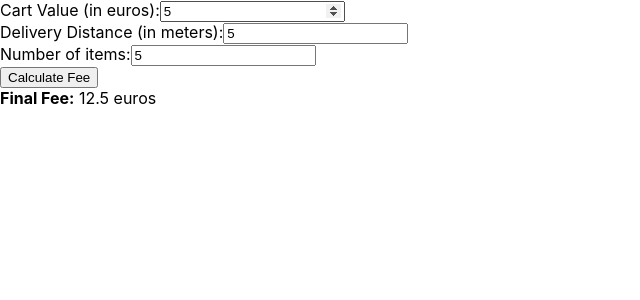
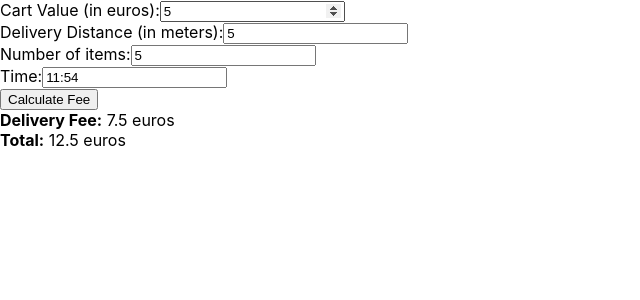
Before and after one commit to nine-chairs/testaufgabe, a React (Create React App) app: page / in a window 1280 px wide. Both pictures are taken after typing "5", "5", "5" into the empty fields and a click on the button "Calculate Fee". Shown: the top 300 px of the page, without its empty margins (0-640 px from the left). Built offline with nearby package versions, Linux system fonts and the light colour scheme.

Commit message:
updated the calculator logic

```diff
--- a/src/components/Calculator.tsx
+++ b/src/components/Calculator.tsx
@@ -1,63 +1,93 @@
-import React, { useState } from 'react'
+import React, { useState, useEffect } from 'react';
 
 const Calculator: React.FC = () => {
-  const [cartValueInput, setCartValueInput] = useState<string>('')
-  const [deliveryDistanceInput, setDeliveryDistanceInput] = useState<string>('')
-  const [numberOfItemsInput, setNumberOfItemsInput] = useState<string>('')
-  const [finalFee, setFinalFee] = useState<number | null>(null)
+  const getCurrentTime = (): string => {
+    const now = new Date();
+    const hours = now.getHours();
+    const minutes = now.getMinutes();
+    return `${hours}:${minutes}`;
+  };
+
+  const [cartValueInput, setCartValueInput] = useState<string>('');
+  const [deliveryDistanceInput, setDeliveryDistanceInput] = useState<string>('');
+  const [numberOfItemsInput, setNumberOfItemsInput] = useState<string>('');
+  const [finalDeliveryFee, setFinalDeliveryFee] = useState<number | null>(null);
+  const [totalPrice, setTotalPrice] = useState<number | null>(null);
+  const [time, setTimeInput] = useState<string>(getCurrentTime());
+
+  useEffect(() => {
+    // Update time every second
+    const intervalId = setInterval(() => {
+      setTimeInput(getCurrentTime());
+    }, 1000);
+
+    // Cleanup the interval on component unmount
+    return () => clearInterval(intervalId);
+  }, []);
 
   const parseInputValue = (value: string): number => {
     // Replace commas with dots and then parse the value
-    const normalizedValue = value.replace(',', '.')
-    return parseFloat(normalizedValue)
-  }
+    const normalizedValue = value.replace(',', '.');
+    return parseFloat(normalizedValue);
+  };
 
-  const calculateFee = () => {
-    const parsedCartValue = parseInputValue(cartValueInput)
-    const parsedDeliveryDistance = parseInputValue(deliveryDistanceInput)
-    const parsedNumberOfItems = parseInputValue(numberOfItemsInput)
+  const calculateDeliveryFee = () => {
+    const parsedCartValue = parseInputValue(cartValueInput);
+    const parsedDeliveryDistance = parseInputValue(deliveryDistanceInput);
+    const parsedNumberOfItems = parseInputValue(numberOfItemsInput);
 
     // Check if cart value is equal to or more than 200€
     if (parsedCartValue >= 200) {
-      setFinalFee(0) // Delivery is free
-      return
+      setFinalDeliveryFee(0); // Delivery is free
+      setTotalPrice(parsedCartValue);
+      return;
     }
 
-    // Calculate the distance fee
-    let distanceFee: number
-    if (parsedDeliveryDistance <= 1000) {
-      distanceFee = 2
-    } else {
-      // Calculate additional fee for every 500 meters beyond the first kilometer
-      distanceFee = 2 + Math.ceil((parsedDeliveryDistance - 1000) / 500)
-      // Ensure the minimum fee is 1€
-      distanceFee = Math.max(distanceFee, 1)
+    let totalFee = 0;
+
+    // 1. Add surcharge if cart value is less than 10
+    if (parsedCartValue < 10) {
+      const surcharge = 10 - parsedCartValue;
+      totalFee += surcharge;
     }
 
-    // Calculate the total fee including cart value, distance fee, and surcharges
-    let totalFee = parsedCartValue + distanceFee
+    // 2. Calculate the distance fee
+    let distanceFee = parsedDeliveryDistance <= 1000 ? 2 : 2 + Math.ceil((parsedDeliveryDistance - 1000) / 500);
+    distanceFee = Math.max(distanceFee, 1); // Ensure the minimum fee is 1€
+    totalFee += distanceFee;
 
-    // Add surcharge if cart value is less than 10
-    if (parsedCartValue < 10) {
-      const surcharge = 10 - parsedCartValue
-      totalFee += surcharge
+    // 3. Add surcharge based on the number of items
+    const numberOfItemsSurcharge = Math.max(parsedNumberOfItems - 4, 0) * 0.5;
+    totalFee += numberOfItemsSurcharge;
+
+    // 4. Add bulk fee for more than 12 items
+    if (parsedNumberOfItems > 12) {
+      totalFee += 1.2;
     }
 
-    // Add surcharge based on the number of items
-    const numberOfItemsSurcharge = Math.max(parsedNumberOfItems - 4, 0) * 0.5
-    totalFee += numberOfItemsSurcharge
+    // 5. Ensure the total fee does not exceed 15€
+    totalFee = Math.min(totalFee, 15);
 
-    // Add bulk fee for more than 12 items
-    if (parsedNumberOfItems > 12) {
-      totalFee += 1.2
+    // 6. Apply time-based surcharge if day is Friday and time is from 3 to 7
+    const now = new Date();
+    const dayOfWeek = now.getDay(); // Sunday is 0, Monday is 1, ..., Saturday is 6
+    const hours = now.getHours();
+
+    if (dayOfWeek === 5 && hours >= 15 && hours <= 19) {
+      totalFee *= 1.2; // Multiply the total fee by 1.2x
     }
 
-    // Ensure the total fee does not exceed 15€
-    totalFee = Math.min(totalFee, 15)
+    // 7. Ensure the total fee does not exceed 15€
+    totalFee = Math.min(totalFee, 15);
 
     // Update the state with the calculated fee
-    setFinalFee(totalFee)
-  }
+    totalFee = parseFloat(totalFee.toFixed(2));
+    setFinalDeliveryFee(totalFee);
+
+    let totalPrice = totalFee + parsedCartValue;
+    totalPrice = parseFloat(totalPrice.toFixed(2));
+    setTotalPrice(totalPrice);
+  };
 
   return (
     <div>
@@ -88,15 +118,25 @@ const Calculator: React.FC = () => {
         />
       </label>
       <br />
-      <button onClick={calculateFee}>Calculate Fee</button>
+      <label>
+        Time:
+        <input
+          type="text"
+          value={time}
+          readOnly
+        />
+      </label>
       <br />
-      {finalFee !== null && (
+      <button onClick={calculateDeliveryFee}>Calculate Fee</button>
+      <br />
+      {finalDeliveryFee !== null && (
         <div>
-          <strong>Final Fee:</strong> {finalFee} euros
+          <strong>Delivery Fee:</strong> {finalDeliveryFee} euros <br />
+          <strong>Total:</strong> {totalPrice} euros
         </div>
       )}
     </div>
-  )
-}
+  );
+};
 
-export default Calculator
+export default Calculator;
```
